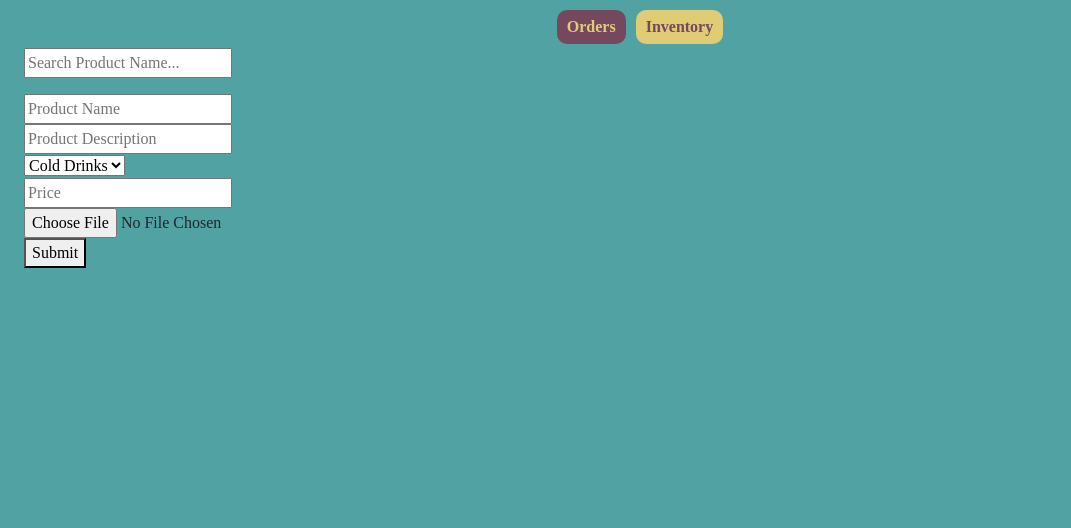
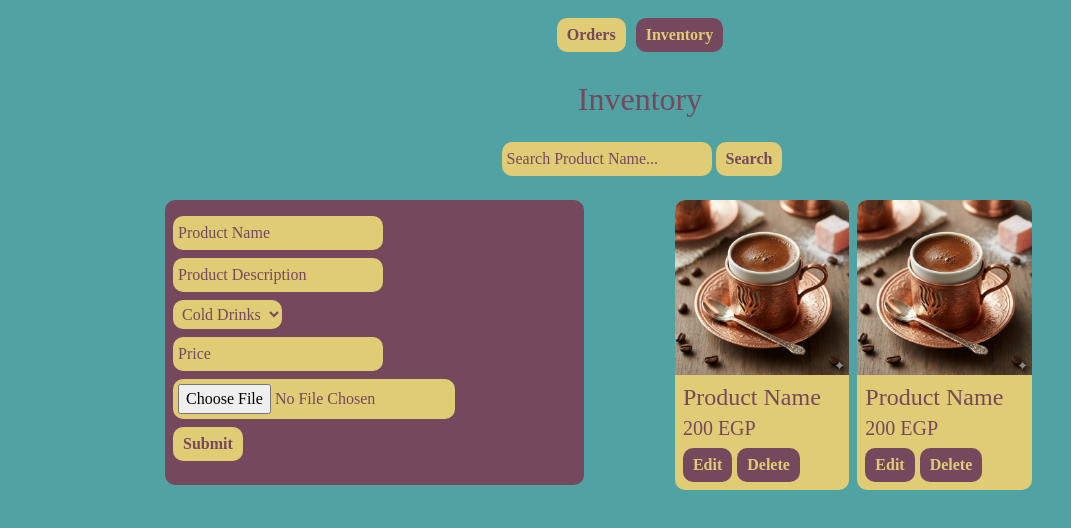
Before and after one commit to a-elshennawy/the-cafe, a React (Vite) app: page /admin in a window 1280 px wide. Both pictures are taken after a click on the button "Inventory". Shown: the top 528 px of the page, without its empty margins (0-1071 px from the left). Built offline with nearby package versions, Linux system fonts and the light colour scheme; a web font is replaced by a local one.

Commit message:
admin structure

```diff
--- a/src/App.css
+++ b/src/App.css
@@ -163,6 +163,112 @@ nav {
   }
 }
 
+.InvSection {
+  color: var(--second);
+
+  .searchContainer {
+    .prodSearch {
+      border-radius: 10px;
+      border: none;
+      outline: none;
+      padding: 5px;
+      background-color: var(--fourth);
+      color: var(--second);
+
+      &:focus {
+        border: none;
+        outline: none;
+      }
+    }
+
+    button {
+      padding: 5px 10px;
+      border: none;
+      border-radius: 10px;
+      background-color: var(--fourth);
+      color: var(--second);
+      font-weight: bold;
+    }
+  }
+
+  .crudForm {
+    background-color: var(--second);
+    padding: 10px;
+    border-radius: 10px;
+
+    .inputContainer {
+      width: fit-content !important;
+      input,
+      select {
+        border-radius: 10px;
+        border: none;
+        outline: none;
+        padding: 5px;
+        background-color: var(--fourth);
+        color: var(--second);
+
+        &::placeholder {
+          color: var(--second);
+        }
+
+        &:focus {
+          border: none;
+          outline: none;
+        }
+      }
+    }
+
+    button {
+      padding: 5px 10px;
+      border: none;
+      border-radius: 10px;
+      background-color: var(--fourth);
+      color: var(--second);
+      font-weight: bold;
+    }
+  }
+
+  .productSide {
+    .prodItem {
+      background-color: var(--fourth);
+      color: var(--second);
+      border-radius: 10px;
+      overflow: hidden;
+
+      .actions {
+        button {
+          width: fit-content;
+          border: none;
+          padding: 5px 10px;
+          margin-inline-end: 5px;
+          border-radius: 10px;
+          background-color: var(--second);
+          color: var(--fourth);
+          font-weight: bold;
+        }
+      }
+    }
+  }
+}
+
+.OrdersSection {
+  color: var(--second);
+  .orderItem {
+    background-color: var(--fourth);
+    color: var(--second);
+    border-radius: 10px;
+
+    button {
+      padding: 5px 10px;
+      border: none;
+      border-radius: 10px;
+      background-color: var(--second);
+      color: var(--fourth);
+      font-weight: bold;
+    }
+  }
+}
+
 .loader {
   position: absolute;
   top: 50%;
--- a/src/App.jsx
+++ b/src/App.jsx
@@ -4,7 +4,7 @@ import { BrowserRouter as Router, Routes, Route } from "react-router-dom";
 import LoadingSpinner from "./components/LoadingSpinner";
 import Layout from "./components/Layout/Layout";
 
-const Admin = lazy(() => import("./components/pages/Admin"));
+const Admin = lazy(() => import("./components/pages/Admin/Admin"));
 const Home = lazy(() => import("./components/pages/Home/Home"));
 const StaffLogin = lazy(() => import("./components/pages/StaffLogin"));
 
--- a/src/components/pages/Admin.jsx
+++ /dev/null
@@ -1,40 +0,0 @@
-export default function Admin() {
-  return (
-    <>
-      <section className="container-fluid row justify-content-center align-items-center m-0 gap-1">
-        <div className="navTabs col-12 text-center">
-          <button className="selected">orders</button>
-          <button>inventory</button>
-        </div>
-        <div className="InvSection col-12">
-          <div className="crudSide">
-            <input type="search" placeholder="search product name..." />
-            <form className="crudForm py-3">
-              <div className="inputContainer">
-                <input type="text" placeholder="product name" />
-              </div>
-              <div className="inputContainer">
-                <input type="text" placeholder="product description" />
-              </div>
-              <div className="inputContainer">
-                <select>
-                  <option value="">cold drinks</option>
-                  <option value="">hot drinks</option>
-                  <option value="">food</option>
-                </select>
-              </div>
-              <div className="inputContainer">
-                <input type="number" placeholder="price" />
-              </div>
-              <div className="inputContainer">
-                <input type="file" accept="image/*" />
-              </div>
-              <button>submit</button>
-            </form>
-          </div>
-          <div className="productSide"></div>
-        </div>
-      </section>
-    </>
-  );
-}
--- /dev/null
+++ b/src/components/pages/Admin/Admin.jsx
@@ -0,0 +1,31 @@
+import InvSection from "./AdminSections/InvSection";
+import OrdersSection from "./AdminSections/OrdersSection";
+import { useState, useEffect } from "react";
+
+export default function Admin() {
+  const [selectedTab, setSelectedTab] = useState("orders");
+
+  return (
+    <>
+      <section className="container-fluid row justify-content-center align-items-center m-0 gap-1">
+        <div className="navTabs col-12 text-center p-0 my-2">
+          <button
+            onClick={() => setSelectedTab("orders")}
+            className={selectedTab === "orders" ? "selected" : ""}
+          >
+            orders
+          </button>
+          <button
+            onClick={() => setSelectedTab("inventory")}
+            className={selectedTab === "inventory" ? "selected" : ""}
+          >
+            inventory
+          </button>
+        </div>
+
+        {selectedTab === "inventory" && <InvSection />}
+        {selectedTab === "orders" && <OrdersSection />}
+      </section>
+    </>
+  );
+}
--- /dev/null
+++ b/src/components/pages/Admin/AdminSections/InvSection.jsx
@@ -0,0 +1,69 @@
+export default function InvSection() {
+  return (
+    <>
+      <div className="InvSection py-3 px-0 col-12 row justify-content-center align-items-start m-0 gap-2">
+        <h2 className="col-12 text-center">inventory</h2>
+        <div className="searchContainer col-12 text-center py-2">
+          <input
+            className="prodSearch mb-2 mx-1"
+            type="search"
+            placeholder="search product name..."
+          />
+          <button>search</button>
+        </div>
+        <form className="crudForm p-2 col-lg-4 col-12">
+          <div className="inputContainer p-0 my-2">
+            <input type="text" placeholder="product name" />
+          </div>
+          <div className="inputContainer p-0 my-2">
+            <input type="text" placeholder="product description" />
+          </div>
+          <div className="inputContainer p-0 my-2">
+            <select>
+              <option value="">cold drinks</option>
+              <option value="">hot drinks</option>
+              <option value="">food</option>
+            </select>
+          </div>
+          <div className="inputContainer p-0 my-2">
+            <input type="number" placeholder="price" />
+          </div>
+          <div className="inputContainer p-0 my-2">
+            <input type="file" accept="image/*" />
+          </div>
+          <div className="p-0 my-2">
+            <button className="mb-2">submit</button>
+          </div>
+        </form>
+        <div className="productSide p-0 col-lg-5 col-12 row justify-content-center align-items-center m-0 gap-2">
+          <div className="prodItem p-0 col-lg-4 col-10">
+            <div className="img">
+              <img src="/public/images/StockImages/Coffee.png" alt="" />
+            </div>
+            <div className="details p-2">
+              <h4 className="m-0 pb-1">Product name</h4>
+              <h5 className="m-0 p-0">200 EGP</h5>
+            </div>
+            <div className="actions pb-2 px-2">
+              <button>edit</button>
+              <button>delete</button>
+            </div>
+          </div>
+          <div className="prodItem p-0 col-lg-4 col-10">
+            <div className="img">
+              <img src="/public/images/StockImages/Coffee.png" alt="" />
+            </div>
+            <div className="details p-2">
+              <h4 className="m-0 pb-1">Product name</h4>
+              <h5 className="m-0 p-0">200 EGP</h5>
+            </div>
+            <div className="actions pb-2 px-2">
+              <button>edit</button>
+              <button>delete</button>
+            </div>
+          </div>
+        </div>
+      </div>
+    </>
+  );
+}
--- /dev/null
+++ b/src/components/pages/Admin/AdminSections/OrdersSection.jsx
@@ -0,0 +1,57 @@
+export default function OrdersSection() {
+  return (
+    <>
+      <div className="OrdersSection py-3 px-1 row justify-content-center align-items-center m-0 gap-1">
+        <h2 className="col-12 text-center">orders</h2>
+        <div className="orderItem p-3 col-lg-2 col-10">
+          <h4 className="pb-2">customer name</h4>
+          <div className="pb-1">
+            <h6 className="my-2 p-0">2x product name</h6>
+            <h6 className="my-2 p-0">3x product name</h6>
+            <h6 className="my-2 p-0">5x product name</h6>
+            <h5 className="my-2">total : 200 EGP</h5>
+          </div>
+          <div>
+            <button>order done</button>
+          </div>
+        </div>
+        <div className="orderItem p-3 col-lg-2 col-10">
+          <h4 className="pb-2">customer name</h4>
+          <div className="pb-1">
+            <h6 className="my-2 p-0">2x product name</h6>
+            <h6 className="my-2 p-0">3x product name</h6>
+            <h6 className="my-2 p-0">5x product name</h6>
+            <h5 className="my-2">total : 200 EGP</h5>
+          </div>
+          <div>
+            <button>order done</button>
+          </div>
+        </div>
+        <div className="orderItem p-3 col-lg-2 col-10">
+          <h4 className="pb-2">customer name</h4>
+          <div className="pb-1">
+            <h6 className="my-2 p-0">2x product name</h6>
+            <h6 className="my-2 p-0">3x product name</h6>
+            <h6 className="my-2 p-0">5x product name</h6>
+            <h5 className="my-2">total : 200 EGP</h5>
+          </div>
+          <div>
+            <button>order done</button>
+          </div>
+        </div>
+        <div className="orderItem p-3 col-lg-2 col-10">
+          <h4 className="pb-2">customer name</h4>
+          <div className="pb-1">
+            <h6 className="my-2 p-0">2x product name</h6>
+            <h6 className="my-2 p-0">3x product name</h6>
+            <h6 className="my-2 p-0">5x product name</h6>
+            <h5 className="my-2">total : 200 EGP</h5>
+          </div>
+          <div>
+            <button>order done</button>
+          </div>
+        </div>
+      </div>
+    </>
+  );
+}
```
